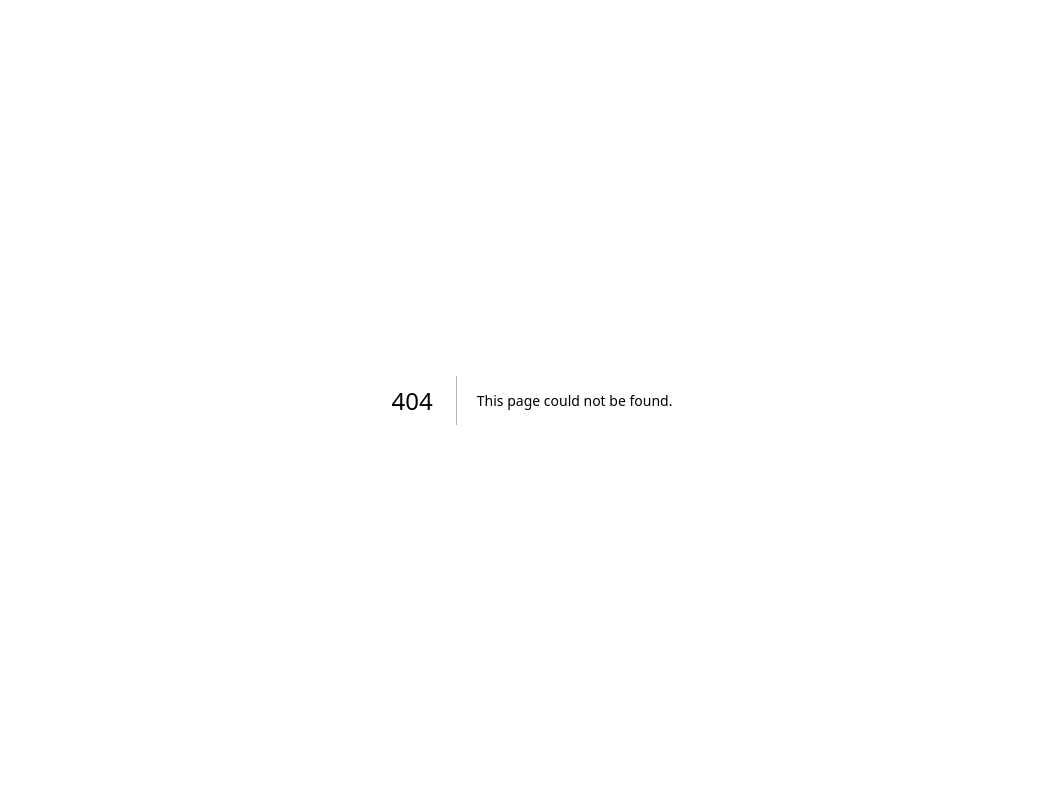
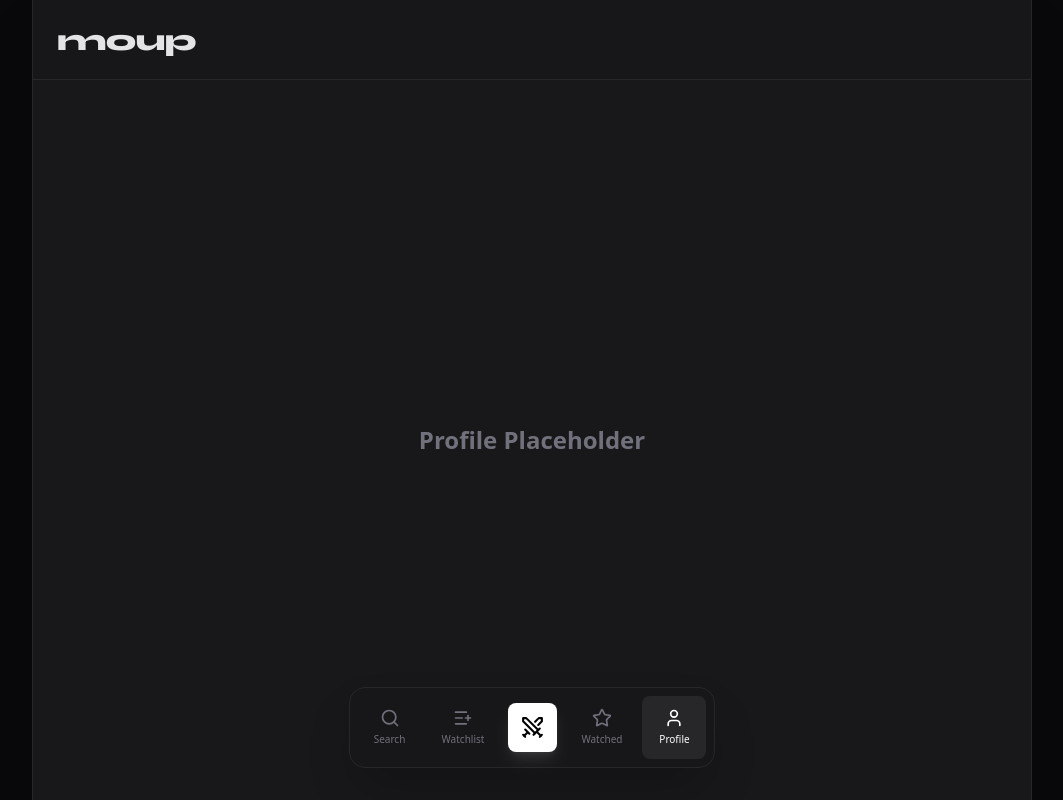
Before and after one commit to jadenkhuu/moup, a Next.js app: page /profile in a window 1280 px wide. Before the commit this address had no page. Shown: the whole page, without its empty margins (108-1171 px from the left). Built offline with nearby package versions, Linux system fonts and the light colour scheme.

Commit message:
page routing complete

```diff
--- a/app/(main)/layout.tsx
+++ b/app/(main)/layout.tsx
@@ -13,7 +13,6 @@ export default function MainLayout({
       <div className="relative h-full w-full max-w-[1000px] bg-zinc-900 shadow-2xl border-x border-zinc-800 flex flex-col">
 
         {/* GLOBAL HEADER */}
-        {/* Note: We use 'font-syne' here which references the variable set in RootLayout */}
         <div className="absolute top-0 left-0 right-0 z-50 h-20 flex items-center px-6 bg-zinc-900/80 backdrop-blur-md border-b border-zinc-800 pointer-events-none">
           <span className="font-[family-name:var(--font-syne)] text-zinc-200 font-extrabold lg:text-3xl text-2xl tracking-tight">
             moup
--- /dev/null
+++ b/app/(main)/profile/page.tsx
@@ -0,0 +1,7 @@
+export default function ProfilePage() {
+  return (
+    <div className="flex-1 w-full flex items-center justify-center bg-zinc-900 pt-20">
+      <h1 className="text-2xl font-bold text-zinc-500">Profile Placeholder</h1>
+    </div>
+  );
+}
--- a/app/(main)/watched/page.tsx
+++ b/app/(main)/watched/page.tsx
@@ -0,0 +1,7 @@
+export default function WatchedPage() {
+  return (
+    <div className="flex-1 w-full flex items-center justify-center bg-zinc-900 pt-20">
+      <h1 className="text-2xl font-bold text-zinc-500">Watched History Placeholder</h1>
+    </div>
+  );
+}
--- /dev/null
+++ b/app/(main)/watchlist/page.tsx
@@ -0,0 +1,8 @@
+export default function WatchlistPage() {
+  return (
+    /* pt-20 ensures it starts below the header */
+    <div className="flex-1 w-full flex items-center justify-center bg-zinc-900 pt-20">
+      <h1 className="text-2xl font-bold text-zinc-500">Watchlist Placeholder</h1>
+    </div>
+  );
+}
--- a/components/BottomNav.tsx
+++ b/components/BottomNav.tsx
@@ -1,22 +1,52 @@
-import { Home, Search, Plus, User, Star, ListPlus, Swords} from "lucide-react";
+"use client";
 
+import Link from "next/link";
+import { usePathname } from "next/navigation";
+import { Search, User, Star, ListPlus, Swords } from "lucide-react";
 
 export const BottomNav = () => {
+  const pathname = usePathname();
+
   return (
     <div className="absolute bottom-8 left-0 right-0 flex justify-center pointer-events-none z-50">
       <nav className="flex items-center gap-2 bg-zinc-900/80 backdrop-blur-xl border border-zinc-800 p-2 rounded-2xl shadow-2xl pointer-events-auto">
-        <NavButton icon={<Search size={20} strokeWidth={2}/>} label="Search" active />
-        <NavButton icon={<ListPlus size={20} strokeWidth={2} />} label="Watchlist" />
 
-        {/* Action Button */}
+        {/* Search (Home) */}
+        <NavButton
+          href="/search"
+          icon={<Search size={20} strokeWidth={2} />}
+          label="Search"
+          active={pathname === "/search"}
+        />
+
+        {/* Watchlist */}
+        <NavButton
+          href="/watchlist"
+          icon={<ListPlus size={20} strokeWidth={2} />}
+          label="Watchlist"
+          active={pathname === "/watchlist"}
+        />
+
+        {/* Pair Button */}
         <button className="flex items-center justify-center bg-white text-black p-3 rounded-xl hover:bg-zinc-200 transition-all active:scale-95 mx-1 shadow-lg shadow-white/10">
           <Swords size={25} strokeWidth={2} />
-
-          {/* <NavButton icon={<Swords size={25} strokeWidth={2}/>} label="Battle" /> */}
         </button>
 
-        <NavButton icon={<Star size={20} strokeWidth={2}/>} label="Watched" />
-        <NavButton icon={<User size={20} strokeWidth={2}/>} label="Profile" />
+        {/* Watched */}
+        <NavButton
+          href="/watched"
+          icon={<Star size={20} strokeWidth={2} />}
+          label="Watched"
+          active={pathname === "/watched"}
+        />
+
+        {/* Profile */}
+        <NavButton
+          href="/profile"
+          icon={<User size={20} strokeWidth={2} />}
+          label="Profile"
+          active={pathname === "/profile"}
+        />
 
       </nav>
     </div>
@@ -24,17 +54,20 @@ export const BottomNav = () => {
 };
 
 interface NavButtonProps {
+  href: string;
   icon: React.ReactNode;
   label: string;
   active?: boolean;
 }
 
-const NavButton = ({ icon, label, active = false }: NavButtonProps) => (
+const NavButton = ({ href, icon, label, active = false }: NavButtonProps) => (
+  <Link href={href}>
     <button className={`
-    p-3 rounded-xl transition-all flex flex-col items-center justify-center
+      p-3 rounded-xl transition-all flex flex-col items-center justify-center min-w-[64px]
       ${active ? 'text-white bg-zinc-800' : 'text-zinc-500 hover:text-zinc-200 hover:bg-zinc-800/50'}
     `}>
       {icon}
       <span className="text-[10px] mt-1 font-medium">{label}</span>
     </button>
+  </Link>
 );
```
Also changed, not shown: app/(main)/search/page.tsx (+3 -4 lines), app/(main)/pair/page.tsx (added). Lines whose indentation alone changed are shown as unchanged.
